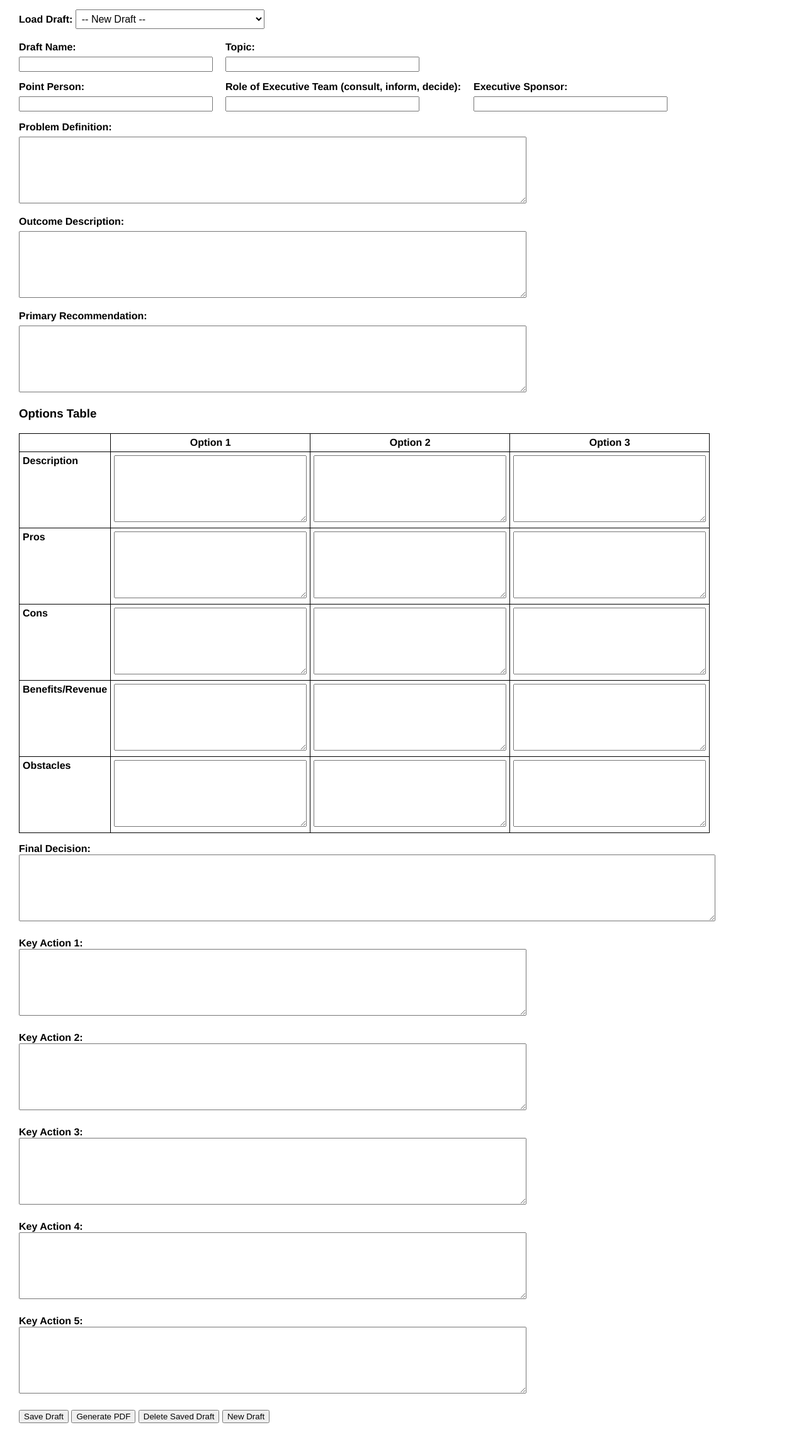
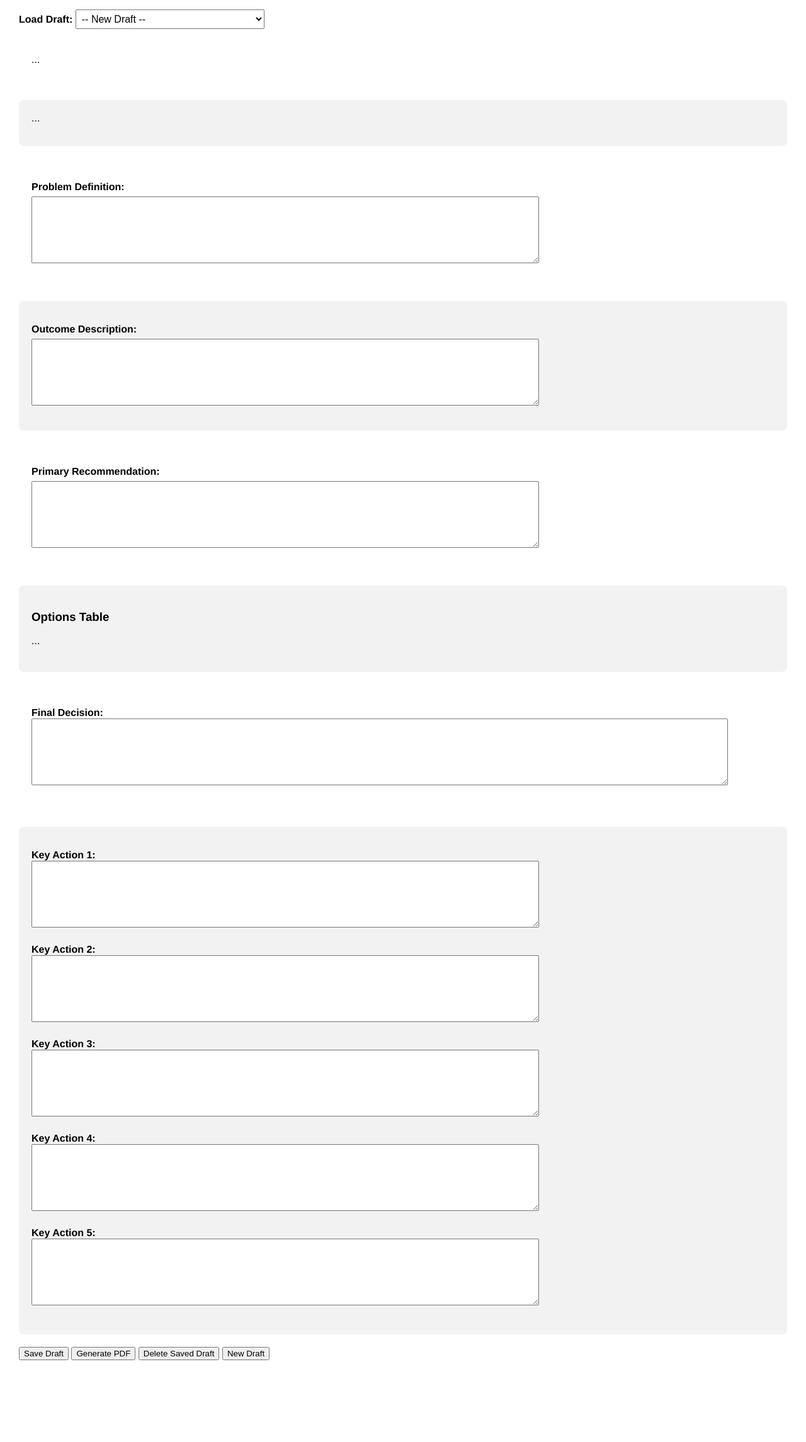
Before and after one commit to suzyatTP/fillableform, a Python web app: template templates/form.html in a window 1280 px wide. Shown: the part 135-2425 px from the top of the page at 63% size. After the commit the page ends 2295 px from the top, so only its background shows below. Run offline with Jinja, Linux system fonts and the light colour scheme; the template is opened without the code that fills it, so the values that code supplies are empty.

Commit message:
background styles

```diff
--- a/templates/form.html
+++ b/templates/form.html
@@ -22,6 +22,21 @@
 
     .first-form-row {
       margin-top: 20px;
+    }
+
+    .form-section:nth-of-type(odd) {
+      background-color: white;
+      padding: 20px;
+    }
+
+    .form-section:nth-of-type(even) {
+      background-color: #f2f2f2;
+      padding: 20px;
+    }
+
+    .form-section {
+      border-radius: 8px;
+      margin-bottom: 20px;
     }
 
     .header {
@@ -122,75 +137,63 @@
   <form action="/submit" method="POST">
 
 
+    <div class="form-section">
+      <!-- Draft name & Topic -->
       <div class="form-row first-form-row">
-      <div class="form-group">
-        <label for="draft_name">Draft Name:</label>
-        <input type="text" id="draft_name" name="draft_name" value="{{ selected_draft or '' }}" />
-      </div>
-      <div class="form-group">
-        <label for="Topic">Topic:</label>
-        <input type="text" id="Topic" name="Topic" value="{{ data.get('Topic', '') }}" />
+        ...
       </div>
     </div>
 
-
+    <div class="form-section">
+      <!-- Point Person, Role, Sponsor -->
       <div class="form-row">
-      <div class="form-group">
-        <label for="PointPerson">Point Person:</label>
-        <input type="text" id="PointPerson" name="PointPerson" value="{{ data.get('PointPerson', '') }}" />
-      </div>
-      <div class="form-group">
-        <label for="Role">Role of Executive Team (consult, inform, decide):</label>
-        <input type="text" id="Role" name="Role" value="{{ data.get('Role', '') }}" />
-      </div>
-      <div class="form-group">
-        <label for="Sponsor">Executive Sponsor:</label>
-        <input type="text" id="Sponsor" name="Sponsor" value="{{ data.get('Sponsor', '') }}" />
+        ...
       </div>
     </div>
 
-
+    <div class="form-section">
+      <!-- Problem -->
       <p>
         <label for="Problem">Problem Definition:</label><br>
         <textarea id="Problem" name="Problem">{{ data.get('Problem', '') }}</textarea>
       </p>
+    </div>
 
+    <div class="form-section">
+      <!-- Outcome -->
       <p>
         <label for="Outcome">Outcome Description:</label><br>
         <textarea id="Outcome" name="Outcome">{{ data.get('Outcome', '') }}</textarea>
       </p>
+    </div>
 
+    <div class="form-section">
+      <!-- Recommendation -->
       <p>
         <label for="Recommendation">Primary Recommendation:</label><br>
         <textarea id="Recommendation" name="Recommendation">{{ data.get('Recommendation', '') }}</textarea>
       </p>
+    </div>
 
+    <div class="form-section">
+      <!-- Options Table -->
+      <h3>Options Table</h3>
+      <table>...</table>
+    </div>
 
-    <h3>Options Table</h3>
-    <table>
-      <tr>
-        <th></th>
-        <th>Option 1</th>
-        <th>Option 2</th>
-        <th>Option 3</th>
-      </tr>
-      {% for field in ["Description", "Pros", "Cons", "Benefits/Revenue", "Obstacles"] %}
-      <tr>
-        <td>{{ field }}</td>
-        <td><textarea name="Option1{{ field }}">{{ data.get('Option1' + field, '') }}</textarea></td>
-        <td><textarea name="Option2{{ field }}">{{ data.get('Option2' + field, '') }}</textarea></td>
-        <td><textarea name="Option3{{ field }}">{{ data.get('Option3' + field, '') }}</textarea></td>
-      </tr>
-      {% endfor %}
-    </table>
-
+    <div class="form-section">
+      <!-- Final Decision -->
       <p><label>Final Decision:<br>
         <textarea name="Decision" style="width: 1100px">{{ data.get('Decision', '') }}</textarea></label></p>
+    </div>
 
+    <div class="form-section">
+      <!-- Key Actions -->
       {% for i in range(1, 6) %}
         <p><label>Key Action {{ i }}:<br>
           <textarea name="Action{{ i }}">{{ data.get('Action' ~ i, '') }}</textarea></label></p>
       {% endfor %}
+    </div>
 
 
     <button type="submit" name="action" value="save">Save Draft</button>
```
Lines whose indentation alone changed are shown as unchanged.
